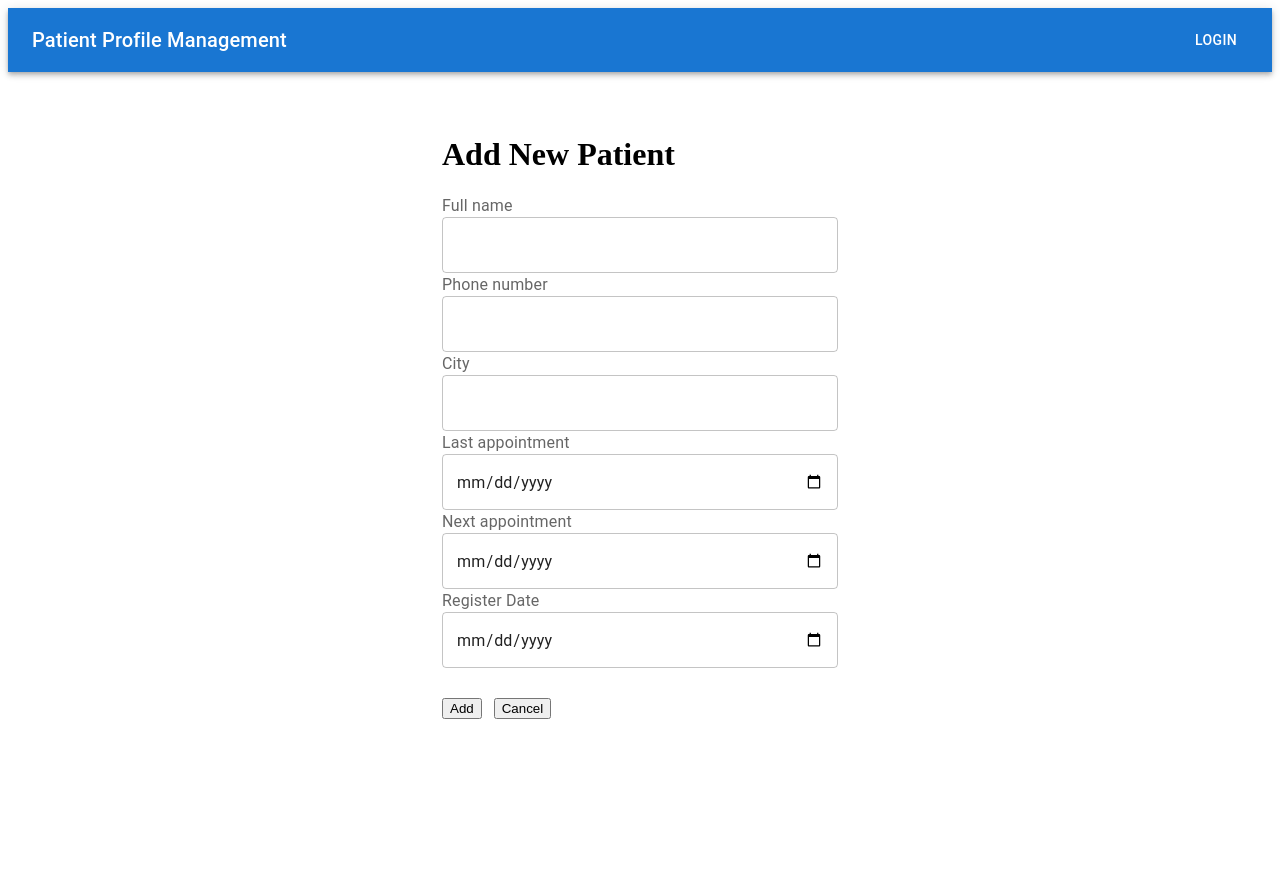
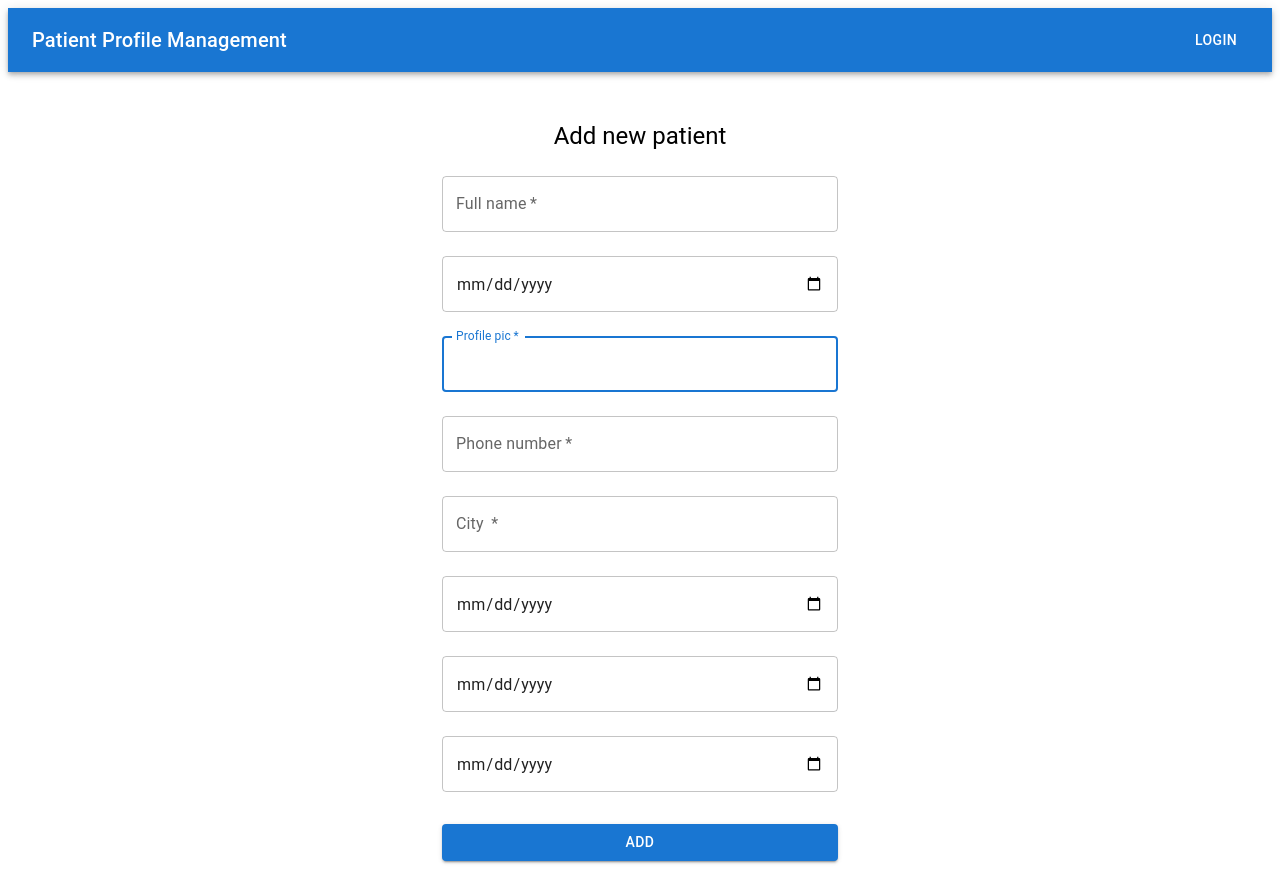
Before and after one commit to PitamberRana/LF-assignment, a React (Create React App) app in the folder client/: page /add in a window 1280 px wide. Before the commit the page ends 800 px from the top, so only its background shows below. Built offline with nearby package versions, Linux system fonts and the light colour scheme; data requests are answered from the project's data file.

Commit message:
patient detail page & login register functionality

```diff
--- a/client/package.json
+++ b/client/package.json
@@ -5,16 +5,18 @@
   "dependencies": {
     "@emotion/react": "^11.10.5",
     "@emotion/styled": "^11.10.5",
+    "@material-ui/lab": "^4.0.0-alpha.61",
     "@mui/icons-material": "^5.10.16",
-    "@mui/material": "^5.10.17",
     "@testing-library/jest-dom": "^5.16.5",
     "@testing-library/react": "^13.4.0",
     "@testing-library/user-event": "^13.5.0",
     "axios": "^1.2.1",
     "react": "^18.2.0",
     "react-dom": "^18.2.0",
+    "react-redux": "^8.0.5",
     "react-router-dom": "^6.4.5",
     "react-scripts": "5.0.1",
+    "redux": "^4.2.0",
     "web-vitals": "^2.1.4"
   },
   "proxy": "http://localhost:3001",
--- a/client/src/App.js
+++ b/client/src/App.js
@@ -7,6 +7,7 @@ import Edit from "./components/Edit";
 import Login from "./components/Login";
 import Register from "./components/Register";
 import patientService from "./services/patient";
+import PatientDetail from "./components/PatientDetail";
 
 function App() {
   const [patientList, setPatientList] = useState([]);
@@ -23,6 +24,7 @@ function App() {
           <Route path="/" element={<Home patientList={patientList} />} />
           <Route path="/add" element={<Add />} />
           <Route path="/edit" element={<Edit />} />
+          <Route path="/id" element={<PatientDetail />} />
           <Route path="/login" element={<Login />} />
           <Route path="/register" element={<Register />} />
         </Routes>
--- a/client/src/components/Add.js
+++ b/client/src/components/Add.js
@@ -1,99 +1,202 @@
 import React, { useState } from "react";
+import Button from "@mui/material/Button";
 import TextField from "@mui/material/TextField";
 import Box from "@mui/material/Box";
+import Typography from "@mui/material/Typography";
 import Container from "@mui/material/Container";
-import InputLabel from "@mui/material/InputLabel";
 
 export default function Add() {
-  const [fullname, setFullname] = useState("");
-  const [phone, setPhone] = useState("");
-  const [city, setCity] = useState("");
-  const [lastAppointment, setLastAppointment] = useState("");
-  const [nextAppointment, setNextAppointment] = useState("");
-  const [registerDate, setRegisterDate] = useState("");
+  // const [fullname, setFullname] = useState("");
+  // const [phone, setPhone] = useState("");
+  // const [city, setCity] = useState("");
+  // const [lastAppointment, setLastAppointment] = useState("");
+  // const [nextAppointment, setNextAppointment] = useState("");
+  // const [registerDate, setRegisterDate] = useState("");
+  // const [value, setValue] = useState(null);
 
   const handleAdd = () => {
     console.log("add");
   };
 
   return (
+    // <Container component="main" maxWidth="xs">
+    //   <Box
+    //     sx={{
+    //       marginTop: 8,
+    //       flexDirection: "column",
+    //       alignItems: "center",
+    //     }}
+    //   >
+    //     <form onSubmit={handleAdd}>
+    //       <h1>Add New Patient</h1>
+    //       <InputLabel>Full name</InputLabel>
+    //       <TextField
+    //         id="fullname"
+    //         type="text"
+    //         name="fullname"
+    //         value={fullname}
+    //         fullWidth
+    //         onChange={(e) => setFullname(e.target.value)}
+    //       />
+    //       <InputLabel>Phone number</InputLabel>
+
+    //       <TextField
+    //         id="phone"
+    //         type="phone"
+    //         name="phone"
+    //         value={phone}
+    //         fullWidth
+    //         onChange={(e) => setPhone(e.target.value)}
+    //       />
+    //       <InputLabel>City</InputLabel>
+
+    //       <TextField
+    //         id="city"
+    //         type="city"
+    //         name="city"
+    //         value={city}
+    //         fullWidth
+    //         onChange={(e) => setCity(e.target.value)}
+    //       />
+    //       <InputLabel>Last appointment</InputLabel>
+
+    //       <TextField
+    //         id="lastappointment"
+    //         type="date"
+    //         name="lastappointment"
+    //         value={lastAppointment}
+    //         fullWidth
+    //         onChange={(e) => setLastAppointment(e.target.value)}
+    //       />
+    //       <InputLabel>Next appointment</InputLabel>
+    //       <TextField
+    //         id="nextappointment"
+    //         type="date"
+    //         name="nextappointment"
+    //         value={nextAppointment}
+    //         fullWidth
+    //         onChange={(e) => setNextAppointment(e.target.value)}
+    //       />
+    //       <InputLabel>Register Date</InputLabel>
+    //       <TextField
+    //         id="registerdate"
+    //         type="date"
+    //         name="registerdate"
+    //         value={registerDate}
+    //         fullWidth
+    //         onChange={(e) => setRegisterDate(e.target.value)}
+    //       />
+    //       <div style={{ marginTop: "30px" }}>
+    //         <input type="submit" value="Add" />
+    //         <input
+    //           style={{ marginLeft: "12px" }}
+    //           className="muted-button"
+    //           type="button"
+    //           value="Cancel"
+    //         />
+    //       </div>
+    //     </form>
+    //   </Box>
+    // </Container>
     <Container component="main" maxWidth="xs">
       <Box
         sx={{
-          marginTop: 8,
+          marginTop: 6,
+          display: "flex",
           flexDirection: "column",
           alignItems: "center",
         }}
       >
-        <form onSubmit={handleAdd}>
-          <h1>Add New Patient</h1>
-          <InputLabel>Full name</InputLabel>
+        <Typography component="h1" variant="h5">
+          Add new patient
+        </Typography>
+        <Box component="form" onSubmit={handleAdd} noValidate sx={{ mt: 1 }}>
           <TextField
+            margin="normal"
+            required
+            fullWidth
             id="fullname"
-            type="text"
+            label="Full name"
             name="fullname"
-            value={fullname}
+            autoComplete="fullname"
+            autoFocus
+          />
+          <TextField
+            margin="normal"
+            required
             fullWidth
-            onChange={(e) => setFullname(e.target.value)}
+            id="dob"
+            type="date"
+            name="dob"
+            autoComplete="dob"
+            autoFocus
           />
-          <InputLabel>Phone number</InputLabel>
-
           <TextField
+            margin="normal"
+            required
+            fullWidth
+            id="profile"
+            label="Profile pic"
+            name="profile"
+            autoComplete="profile"
+            autoFocus
+          />
+          <TextField
+            margin="normal"
+            required
+            fullWidth
+            name="phone"
+            label="Phone number"
+            type="phone"
             id="phone"
-            type="phone"
-            name="phone"
-            value={phone}
+            autoComplete="phone"
+          />
+          <TextField
+            margin="normal"
+            required
             fullWidth
-            onChange={(e) => setPhone(e.target.value)}
+            name="city"
+            label="City "
+            type="city"
+            id="city"
+            autoComplete="city"
           />
-          <InputLabel>City</InputLabel>
-
           <TextField
-            id="city"
-            type="city"
-            name="city"
-            value={city}
+            margin="normal"
+            required
             fullWidth
-            onChange={(e) => setCity(e.target.value)}
+            name="lastappointment"
+            type="date"
+            id="lastappointment"
+            autoComplete="lastappointment"
           />
-          <InputLabel>Last appointment</InputLabel>
-
           <TextField
-            id="lastappointment"
+            margin="normal"
+            required
+            fullWidth
+            name="nextappointment"
             type="date"
-            name="lastappointment"
-            value={lastAppointment}
+            id="nextappointment"
+            autoComplete="nextappointment"
+          />
+          <TextField
+            margin="normal"
+            required
             fullWidth
-            onChange={(e) => setLastAppointment(e.target.value)}
+            name="registerdate"
+            type="date"
+            id="registerdate"
+            autoComplete="registerdate"
           />
-          <InputLabel>Next appointment</InputLabel>
-          <TextField
-            id="nextappointment"
-            type="date"
-            name="nextappointment"
-            value={nextAppointment}
+          <Button
+            type="submit"
             fullWidth
-            onChange={(e) => setNextAppointment(e.target.value)}
-          />
-          <InputLabel>Register Date</InputLabel>
-          <TextField
-            id="registerdate"
-            type="date"
-            name="registerdate"
-            value={registerDate}
-            fullWidth
-            onChange={(e) => setRegisterDate(e.target.value)}
-          />
-          <div style={{ marginTop: "30px" }}>
-            <input type="submit" value="Add" />
-            <input
-              style={{ marginLeft: "12px" }}
-              className="muted-button"
-              type="button"
-              value="Cancel"
-            />
-          </div>
-        </form>
+            variant="contained"
+            sx={{ mt: 3, mb: 2 }}
+          >
+            Add
+          </Button>
+        </Box>
       </Box>
     </Container>
   );
--- /dev/null
+++ b/client/src/components/PatientDetail.js
@@ -0,0 +1,90 @@
+import React, { useState } from "react";
+import {
+  Button,
+  Container,
+  Paper,
+  Avatar,
+  Typography,
+  Grid,
+  Box,
+} from "@mui/material";
+import Tab from "@material-ui/core/Tab";
+import TabContext from "@material-ui/lab/TabContext";
+import TabList from "@material-ui/lab/TabList";
+import TabPanel from "@material-ui/lab/TabPanel";
+
+export default function PatientDetail() {
+  const [value, setValue] = React.useState("1");
+
+  const handleChange = (event, newValue) => {
+    setValue(newValue);
+  };
+
+  return (
+    <Container sx={{ mt: 5 }}>
+      <Button variant="contained"> Back</Button>
+      <Paper sx={{ mt: 3, p: 4 }}>
+        <Grid container align="center">
+          <Grid item xs={4}>
+            <Avatar
+              alt="profile"
+              src="https://res.cloudinary.com/drgujw4gf/image/upload/v1670998605/patientImg/jzm1em2ulnm6jjujbbzs.jpg"
+              sx={{ width: 150, height: 150 }}
+            />
+            <Typography variant="h4"> Ram prasad</Typography>
+            <Typography variant="subtitle2"> Ramprasad@gmail.com</Typography>
+          </Grid>
+          <Grid item xs={7}>
+            <Grid container align="center" sx={{ mb: 2 }}>
+              <Grid item xs>
+                <Typography variant="subtitle2">Gender</Typography>
+                <Typography variant="overline">female</Typography>
+              </Grid>
+              <Grid item xs>
+                <Typography variant="subtitle2">Birthday</Typography>
+                <Typography variant="overline">Dec 20, 1999</Typography>
+              </Grid>
+              <Grid item xs>
+                <Typography variant="subtitle2">Phone number</Typography>
+                <Typography variant="overline">9827536171</Typography>
+              </Grid>
+            </Grid>
+
+            <Grid container align="center" sx={{ mb: 5 }}>
+              <Grid item xs>
+                <Typography variant="subtitle2">Street Address</Typography>
+                <Typography variant="overline"> dont know tole</Typography>
+              </Grid>
+              <Grid item xs>
+                <Typography variant="subtitle2">City</Typography>
+                <Typography variant="overline">pokhara</Typography>
+              </Grid>
+              <Grid item xs>
+                <Typography variant="subtitle2">Register date</Typography>
+                <Typography variant="overline">Apr 21, 2022</Typography>
+              </Grid>
+            </Grid>
+            <Box display="flex" justifyContent="flex-end" gap={3}>
+              <Button variant="contained" color="secondary">
+                Edit
+              </Button>
+              <Button variant="contained" color="error">
+                Delete
+              </Button>
+            </Box>
+          </Grid>
+        </Grid>
+      </Paper>
+      <TabContext value={value}>
+        <Box sx={{ borderBottom: 1, borderColor: "divider" }}>
+          <TabList onChange={handleChange} aria-label="">
+            <Tab label="Next Appointment" value="1" />
+            <Tab label="Last Appointment" value="2" />
+          </TabList>
+        </Box>
+        <TabPanel value="1"> Date last </TabPanel>
+        <TabPanel value="2"> Date next</TabPanel>
+      </TabContext>
+    </Container>
+  );
+}
```
Also changed, not shown: client/src/components/Login.js (+21 -6 lines), client/src/components/Register.js (+23 -6 lines), client/src/services/login.js (added, +9 -0 lines), client/src/services/patient.js (+11 -1 lines), client/src/services/register.js (added, +9 -0 lines), client/src/reducers/patientReducer.js (added), 1 other file (tests, documents, lock files or other folders).
